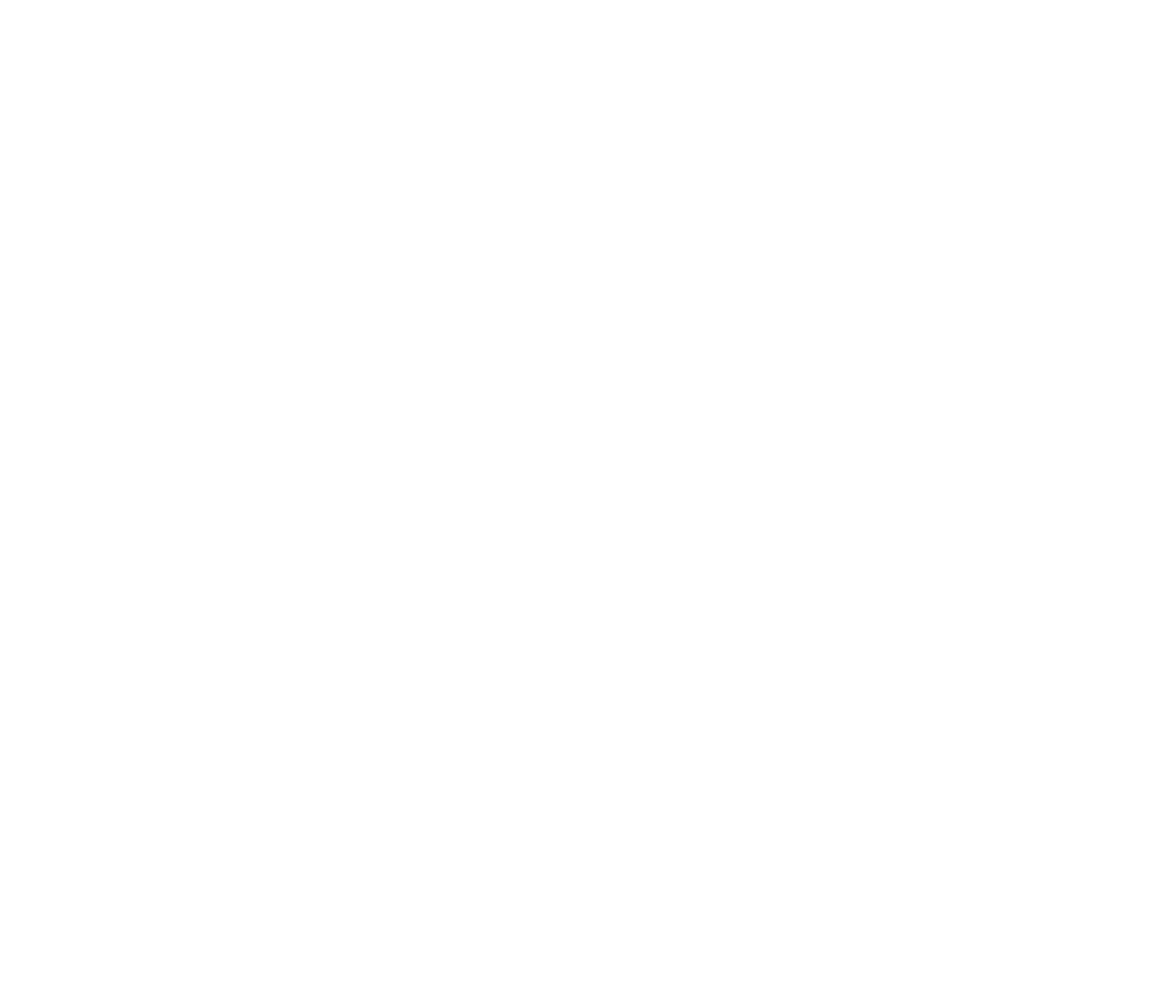
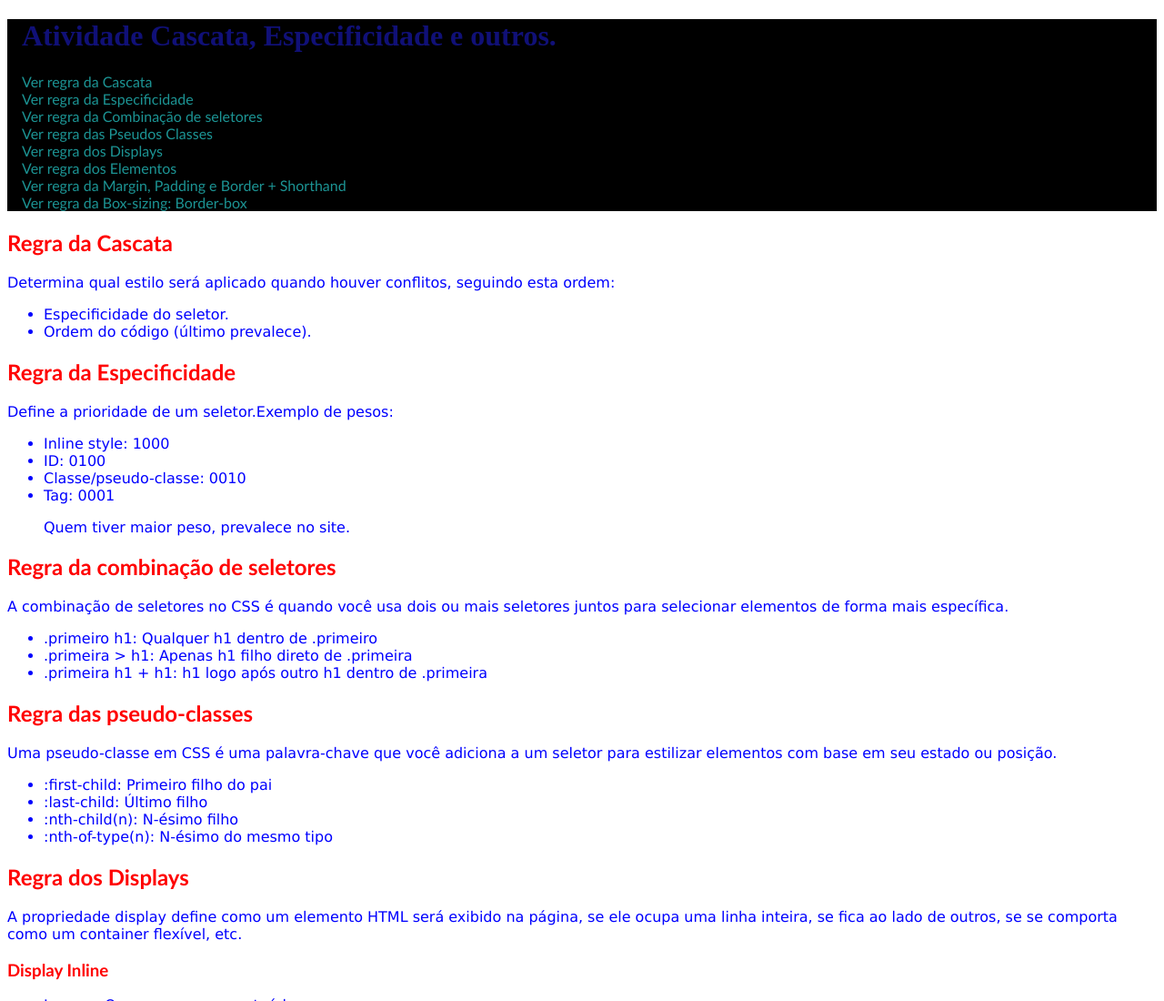
Before and after one commit to henriquealmeida09/atividade-26-08, a plain HTML site: page index.html in a window 1280 px wide. Shown: the top 1100 px of the page at 91% size. Before the commit the page ends 800 px from the top, so only its background shows below. Drawn offline with Linux system fonts and the light colour scheme.

Commit message:
Finalização do projeto

```diff
--- a/index.html
+++ b/index.html
@@ -1,11 +1,168 @@
 <!DOCTYPE html>
-<html lang="en">
+<html lang="pt-br">
 <head>
     <meta charset="UTF-8">
     <meta name="viewport" content="width=device-width, initial-scale=1.0">
-    <title>Document</title>
+    <link rel="stylesheet" href="style.css">
+    <title>Atividade Cascata, Especificidade e outros.</title>
 </head>
 <body>
+    <header>
+        <h1>Atividade Cascata, Especificidade e outros.</h1>
+        <nav>
+<a href="#Cascata">Ver regra da Cascata</a>
+<a href="#Especificidade">Ver regra da Especificidade</a>
+<a href="#Combinação de seletor">Ver regra da Combinação de seletores</a>
+<a href="#Pseudo classes">Ver regra das Pseudos Classes</a>
+<a href="#Displays">Ver regra dos Displays</a>
+<a href="#Elementos por padrão">Ver regra dos Elementos</a>
+<a href="#Margin">Ver regra da Margin, Padding e Border + Shorthand</a>
+<a href="#Box">Ver regra da Box-sizing: Border-box
+        </nav>
+    </header>
 
+    <main>
+<section>
+    <h2 id="Cascata" class="Cascatadois">Regra da Cascata</h2>
+
+    <p>Determina qual estilo será aplicado quando houver conflitos, seguindo esta ordem:</p>
+    <ul>
+    <li>
+    Especificidade do seletor.
+    </li>
+    <li>
+    Ordem do código (último prevalece).
+    </li>
+    </ul>
+</section>
+<section>
+    <h2 id="Especificidade">Regra da Especificidade</h2>
+
+    <p>Define a prioridade de um seletor.Exemplo de pesos:</p>
+    <ul>
+        <li>
+            Inline style: 1000
+        </li>
+        <li>
+            ID: 0100
+        </li>
+        <li>
+            Classe/pseudo-classe: 0010
+        </li>
+        <li>
+            Tag: 0001
+        </li>
+        <p>Quem tiver maior peso, prevalece no site.</p>
+    </ul>
+</section>
+<section>
+    <h2 id="Combinação de seletor"> Regra da combinação de seletores</h2>
+
+    <p>A combinação de seletores no CSS é quando você usa dois ou mais seletores juntos para selecionar elementos de forma mais específica.</p>
+    <ul>
+        <li>
+        .primeiro h1: Qualquer h1 dentro de .primeiro
+        </li>
+        <li>
+        .primeira > h1: Apenas h1 filho direto de .primeira
+        </li>
+        <li>
+        .primeira h1 + h1: h1 logo após outro h1 dentro de .primeira
+        </li>
+    </ul>
+</section>
+<section>
+    <h2 id="Pseudo classes">Regra das pseudo-classes</h2>
+
+    <p>Uma pseudo-classe em CSS é uma palavra-chave que você adiciona a um seletor para estilizar elementos com base em seu estado ou posição.</p>
+    <ul>
+        <li>
+        :first-child: Primeiro filho do pai
+        </li>
+        <li>
+        :last-child: Último filho
+        </li>
+        <li>
+        :nth-child(n): N-ésimo filho
+        </li>
+        <li>
+        :nth-of-type(n): N-ésimo do mesmo tipo
+        </li>
+    </ul>
+</section>
+<section>
+    <h2 id="Displays">Regra dos Displays</h2>
+
+    <p>A propriedade display define como um elemento HTML será exibido na página, se ele ocupa uma linha inteira, se fica ao lado de outros, se se comporta como um container flexível, etc.</p>
+
+    <h3>Display Inline</h3>
+    <ul>
+        <li>
+        Largura:Ocupa apenas o conteúdo.
+        </li>
+        <li>
+        Margin/padding:Apenas horizontal
+        </li>
+        <li>
+        Pode conter elementos dentro dele
+        </li>
+    </ul>
+    <h3>Display Block</h3>
+    <ul>
+        <li>
+        Largura:Ocupa a largura inteira
+        </li>
+        <li>
+        Margin/padding:Todos os lados
+        </li>
+        <li>
+        Não pode conter elementos dentro dele
+        </li>
+    </ul>
+</section>
+<section>
+    <h2 id="Elementos por padrão">Elementos com display padrão</h2>
+    <p>Display Inline:span, a, strong, em, b, i.</p>
+    <p>Display Block:div, p, h1 a h6, section, article, header, footer, main, ul, ol, li.</p>
+</section>
+<section>
+    <h2 id="Margin">Margin, Padding e Border + Shorthand</h2>
+    <p>Função:</p>
+    <ul>
+        <li>
+        Margin: Espaço externo ao elemento
+        </li>
+        <li>
+        Padding: Espaço interno, entre o conteúdo e a borda
+        </li>
+        <li>
+        Border: Linha ao redor do elemento
+        </li>
+    </ul>
+        <p>Shorthand é a ordem dos valores.</p>
+        <p>Direções Específicas:</p>
+        <ul>
+            <li>
+              margin-top
+            </li>
+            <li>
+                margin-rigth
+            </li>
+            <li>
+                margin-bottom
+            </li>
+            <li>
+                margin-left
+            </li>
+            <li>
+                padding-top
+            </li>
+        </ul>
+</section>
+<section>
+    <h2 id="Box">Utilização da propriedade box-sizing: border-box</h2>
+    <p>A propriedade box-sizing: border-box facilita o controle do tamanho de um elemento, especialmente ao usar padding e border.</p>
+</section>
+    </main>
 </body>
 </html>
--- /dev/null
+++ b/style.css
@@ -0,0 +1,23 @@
+*{
+    scroll-behavior: smooth;
+}
+h1{
+    color: rgb(16, 16, 119);
+}
+a{
+    display: block;
+    text-decoration: none;
+    color: rgb(28, 148, 148);
+    font-family: 'Trebuchet MS', 'Lucida Sans Unicode', 'Lucida Grande', 'Lucida Sans', Arial, sans-serif;
+}
+ul,p,li{
+    color: blue;
+    font-family: 'Lucida Sans', 'Lucida Sans Regular', 'Lucida Grande', 'Lucida Sans Unicode', Geneva, Verdana, sans-serif;
+}
+header{
+    background: black;
+  padding-inline: 1rem;
+}
+h2,h3{
+    color: red;
+}
```
